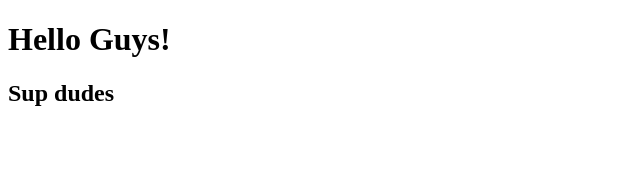
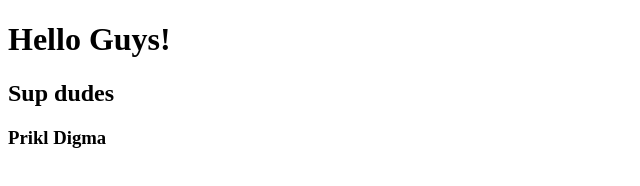
Before and after one commit to PuzoNegrika/project-with-JS, a plain HTML site: page index.html in a window 1280 px wide. Shown: the whole page, without its empty margins (0-640 px from the left). Drawn offline with Linux system fonts and the light colour scheme.

Commit message:
Add H3 In Main Train File

```diff
--- a/index.html
+++ b/index.html
@@ -8,5 +8,6 @@
   <body>
     <h1>Hello Guys!</h1>
     <h2>Sup dudes</h2>
+    <h3>Prikl Digma</h3>
   </body>
 </html>
```
